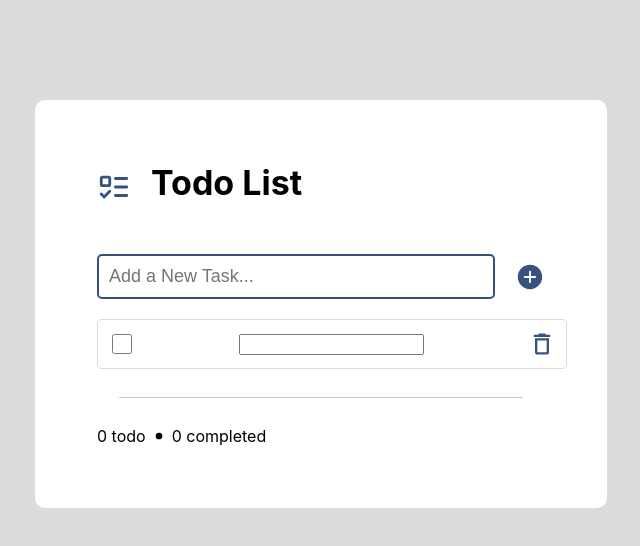
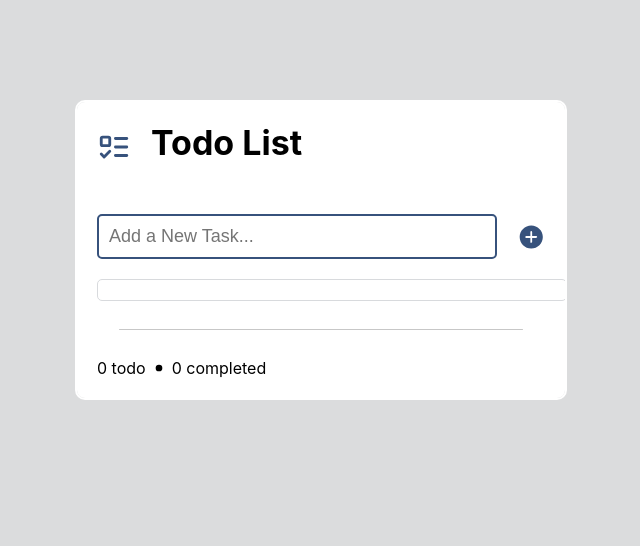
Before and after one commit to gdima96/my-todo-list, a React (Create React App) app: page / in a window 1280 px wide. Shown: the top 546 px of the page, without its empty margins (319-959 px from the left). Built offline with nearby package versions, Linux system fonts and the light colour scheme.

Commit message:
Add new Task function implemented

```diff
--- a/src/Components/Todo.css
+++ b/src/Components/Todo.css
@@ -11,8 +11,9 @@
   margin-left: auto;
   margin-right: auto;
   margin-top: 100px;
-  padding: 60px;
+  padding: 20px;
   gap: 20px;
+  overflow-y: auto;
 }
 .main-header {
   display: flex;
@@ -47,7 +48,7 @@
   border-radius: 5px;
   outline: none;
   width: 100%;
-  box-sizing: border-box;
+  /* box-sizing: border-box; */
 }
 
 .add-icon {
@@ -60,6 +61,7 @@
 
 .lists {
   display: flex;
+  flex-direction: column;
   justify-content: space-between;
   align-items: center;
   width: 100%;
@@ -67,6 +69,7 @@
   border: 1px solid rgb(216, 218, 221);
   border-radius: 5px;
   font-size: 18px;
+  gap: 10px;
 }
 
 .lists input[type='checkbox'] {
@@ -76,7 +79,7 @@
 }
 
 .lists input {
-  /* border: none; */
+  border: none;
   outline: none;
 }
 .delete-icon {
--- a/src/Components/Todo.jsx
+++ b/src/Components/Todo.jsx
@@ -1,4 +1,4 @@
-import React from 'react';
+import React, { useState } from 'react';
 import './Todo.css';
 import { LuListTodo } from 'react-icons/lu';
 import { IoIosAddCircle } from 'react-icons/io';
@@ -6,6 +6,18 @@ import { MdDeleteOutline } from 'react-icons/md';
 import { TbPointFilled } from 'react-icons/tb';
 
 const Todo = () => {
+  const [task, setTask] = useState('');
+  const [list, setList] = useState([]);
+
+  const addTask = () => {
+    if (task.trim() != '') {
+      setList([...list, task]);
+      setTask('');
+    }
+
+    console.log([...list]);
+  };
+
   return (
     <div className="main">
       <div className="main-header">
@@ -17,14 +29,21 @@ const Todo = () => {
           className="todo-input"
           type="text"
           placeholder="Add a New Task..."
+          value={task}
+          onChange={(e) => setTask(e.target.value)}
         />
-        <IoIosAddCircle className="add-icon" />
+        <IoIosAddCircle className="add-icon" onClick={addTask} />
       </div>
-
       <div className="lists">
-        <input type="checkbox" name="" id="" />
-        <input type="text" readOnly />
-        <MdDeleteOutline className="delete-icon" />
+        {list.map((task, index) => {
+          return (
+            <div key={index} className="Alllists">
+              <input type="checkbox" name="" id="" />
+              <input type="text" readOnly value={task} />
+              <MdDeleteOutline className="delete-icon" />
+            </div>
+          );
+        })}
       </div>
       <hr />
       <div className="summary">
```
